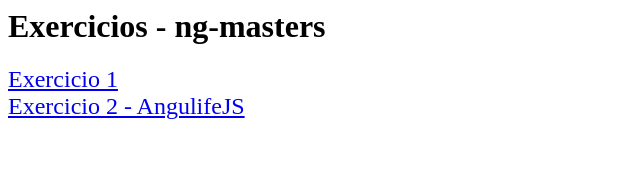
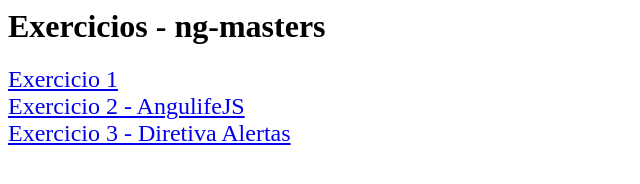
Before and after one commit to TiagoGashu/ng-masters, a plain HTML site: page index.html in a window 1280 px wide. Shown: the whole page, without its empty margins (0-640 px from the left). Drawn offline with Linux system fonts and the light colour scheme.

Commit message:
Atualizando index.html

```diff
--- a/index.html
+++ b/index.html
@@ -17,5 +17,8 @@
 		<div class="exercicio">
 			<a href="exercicio2/life.html">Exercicio 2 - AngulifeJS</a>
 		</div>
+		<div class="exercicio">
+			<a href="exercicio3/ex3.html">Exercicio 3 - Diretiva Alertas</a>
+		</div>
 	</body>
 </html>
```
